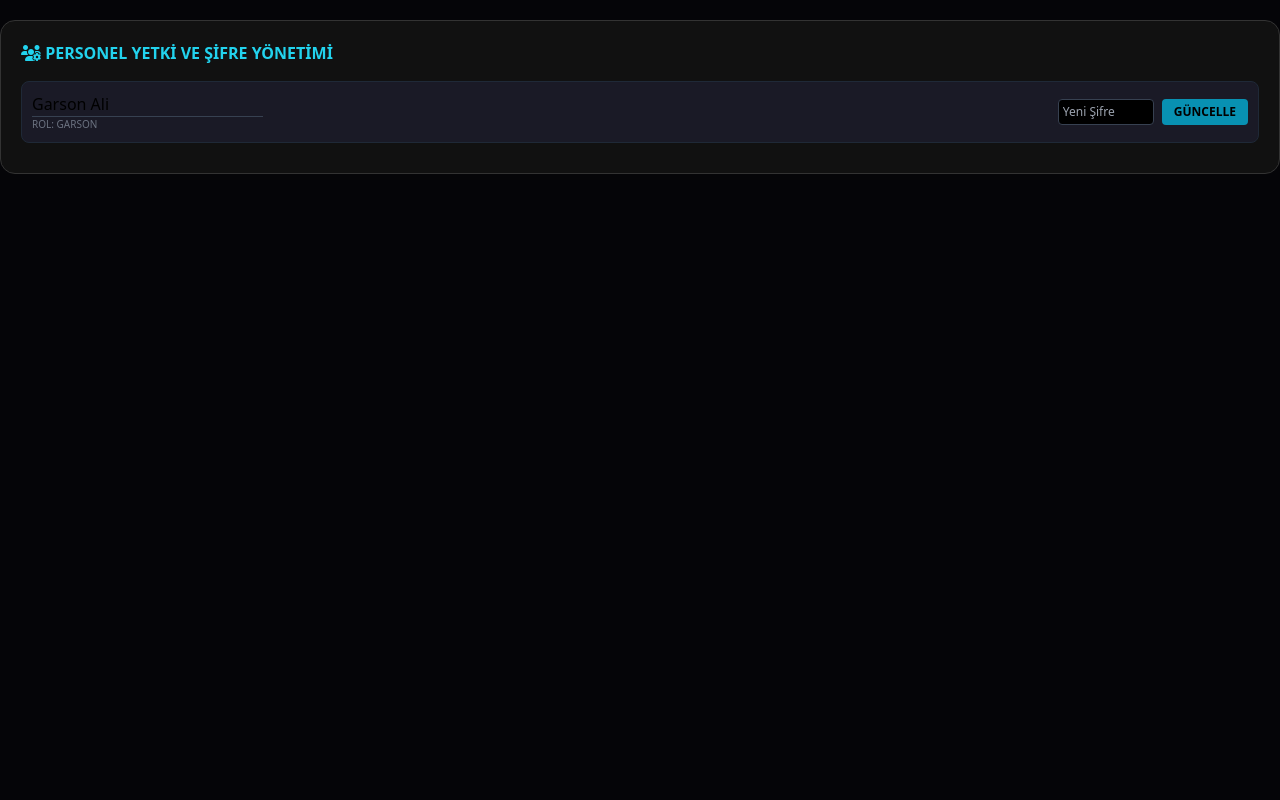
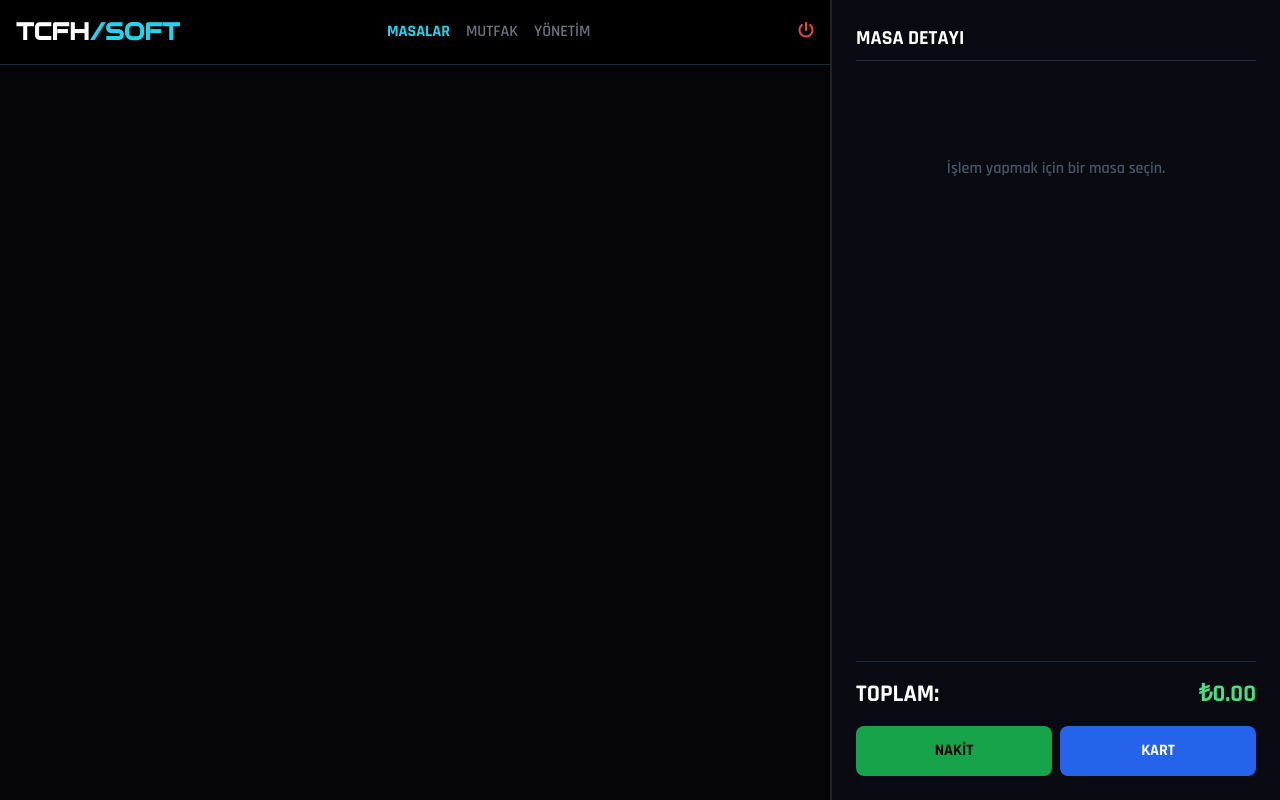
Before and after one commit to ataremir/rubips, a Python web app: template rubips/templates/index.html in a window 1280 px wide. Run offline with Jinja, Linux system fonts and the light colour scheme; the template is opened without the code that fills it, so the values that code supplies are empty; some libraries are stand-ins or nearby versions.

Commit message:
Update index.html

```diff
--- a/rubips/templates/index.html
+++ b/rubips/templates/index.html
@@ -6,58 +6,127 @@
     <meta name="apple-mobile-web-app-capable" content="yes">
     <meta name="apple-mobile-web-app-status-bar-style" content="black-translucent">
     <link rel="manifest" href="/manifest.json">
-
-    <title>TCFH/SOFT - MASTER PANEL</title>
+    <title>TCFH/SOFT V5.1</title>
     <script src="https://cdn.tailwindcss.com"></script>
     <link rel="stylesheet" href="https://cdnjs.cloudflare.com/ajax/libs/font-awesome/6.5.1/css/all.min.css">
+    <link href="https://fonts.googleapis.com/css2?family=Rajdhani:wght@600;700&family=Audiowide&display=swap" rel="stylesheet">
 
     <style>
-        /* PWA açıldığında telefonun üst kısmındaki boşluğu yönetir */
-        body { background: #050508; padding-top: env(safe-area-inset-top); }
-        .admin-panel { background: #111; border: 1px solid #333; padding: 20px; border-radius: 15px; margin-top: 20px; }
-        .user-card { background: #1a1a26; padding: 10px; border-radius: 8px; margin-bottom: 10px; display: flex; justify-content: space-between; align-items: center; }
+        :root { --neon: #00f2ff; --pink: #ff0055; --bg: #050508; --panel: #0f0f16; }
+        body { background: var(--bg); color: white; font-family: 'Rajdhani', sans-serif; overflow: hidden; }
+
+        /* MASAÜSTÜ (PC) DÜZENİ */
+        @media (min-width: 1024px) {
+            .main-layout { display: grid; grid-template-columns: 1fr 450px; height: 100vh; }
+            .sidebar-right { border-left: 2px solid #222; display: flex; flex-direction: column; background: #0a0a12; }
+            .mobile-nav { display: none; }
+        }
+
+        /* MOBİL DÜZENİ */
+        @media (max-width: 1023px) {
+            .main-layout { display: block; height: calc(100vh - 60px); overflow-y: auto; }
+            .sidebar-right { display: none; } /* Mobil modal kullanır */
+            .mobile-nav { display: flex; position: fixed; bottom: 0; width: 100%; height: 60px; background: #0a0a12; border-top: 1px solid #333; z-index: 50; }
+        }
+
+        /* ORTAK STİLLER */
+        .card { background: var(--panel); border: 1px solid #222; transition: 0.2s; cursor: pointer; }
+        .card:hover { border-color: var(--neon); transform: translateY(-3px); }
+        .card.ps { border-top: 4px solid var(--neon); }
+        .card.kafe { border-top: 4px solid var(--pink); }
+
+        input, select { background: #1a1a26; border: 1px solid #333; color: white; padding: 12px; border-radius: 8px; }
+        .btn-action { height: 50px; font-weight: bold; border-radius: 8px; display: flex; align-items: center; justify-content: center; gap: 8px; }
     </style>
 </head>
 <body>
-    <div id="view-ayarlar" class="view-section">
-        <div class="admin-panel">
-            <h3 class="text-cyan-400 font-bold mb-4"><i class="fas fa-users-cog"></i> PERSONEL YETKİ VE ŞİFRE YÖNETİMİ</h3>
 
-            <div id="staffList">
-                <div class="user-card border border-gray-800">
-                    <div>
-                        <input type="text" id="editName_1" value="Garson Ali" class="bg-transparent border-b border-gray-700 focus:border-cyan-400 outline-none">
-                        <div class="text-[10px] text-gray-500">ROL: GARSON</div>
-                    </div>
-                    <div class="flex gap-2">
-                        <input type="password" id="editPass_1" placeholder="Yeni Şifre" class="bg-black text-xs p-1 rounded border border-gray-700 w-24">
-                        <button onclick="updateStaff(1)" class="bg-cyan-600 text-black px-3 py-1 rounded text-xs font-bold">GÜNCELLE</button>
+    <div class="main-layout" id="mainApp">
+        <div class="flex flex-col h-full overflow-hidden">
+            <header class="p-4 border-b border-gray-800 flex justify-between items-center bg-black">
+                <div class="text-2xl font-bold" style="font-family:'Audiowide'">TCFH<span class="text-cyan-400">/SOFT</span></div>
+                <div class="hidden lg:flex gap-4">
+                    <button class="text-cyan-400 font-bold" onclick="showView('masalar')">MASALAR</button>
+                    <button class="text-gray-500 hover:text-white" onclick="showView('mutfak')">MUTFAK</button>
+                    <button class="text-gray-500 hover:text-white" onclick="showView('yonetim')">YÖNETİM</button>
+                </div>
+                <button onclick="location.reload()" class="text-red-500"><i class="fas fa-power-off"></i></button>
+            </header>
+
+            <main class="flex-1 overflow-y-auto p-4">
+                <div id="view-masalar" class="view-content">
+                    <div class="grid grid-cols-2 sm:grid-cols-3 md:grid-cols-4 xl:grid-cols-6 gap-4" id="masaGrid">
+                        </div>
+                </div>
+
+                <div id="view-yonetim" class="view-content hidden">
+                    <h2 class="text-2xl font-bold text-cyan-400 mb-6">PERSONEL VE YETKİ KONTROLÜ</h2>
+                    <div class="space-y-4" id="personelListesi">
+                        <div class="bg-gray-900 p-4 rounded-xl flex flex-wrap justify-between items-center gap-4 border border-gray-800">
+                            <div class="flex-1 min-w-[200px]">
+                                <label class="text-[10px] text-gray-500">PERSONEL ADI</label>
+                                <input type="text" value="Garson Ali" class="w-full bg-transparent border-none text-lg font-bold p-0">
+                            </div>
+                            <div class="w-32">
+                                <label class="text-[10px] text-gray-500">YETKİ</label>
+                                <select class="w-full bg-black text-xs p-1">
+                                    <option>Garson</option><option>Mutfak</option><option>Admin</option>
+                                </select>
+                            </div>
+                            <div class="w-32">
+                                <label class="text-[10px] text-gray-500">ŞİFRE</label>
+                                <input type="password" placeholder="****" class="w-full bg-black text-xs p-1">
+                            </div>
+                            <button class="bg-cyan-600 text-black px-4 py-2 rounded font-bold text-xs">GÜNCELLE</button>
+                        </div>
                     </div>
                 </div>
+            </main>
+        </div>
+
+        <aside class="sidebar-right p-6">
+            <h3 class="text-xl font-bold mb-4 border-b border-gray-800 pb-2">MASA DETAYI</h3>
+            <div id="sideDetail" class="flex-1 overflow-y-auto">
+                <p class="text-gray-600 text-center mt-20">İşlem yapmak için bir masa seçin.</p>
             </div>
-        </div>
+            <div class="mt-4 pt-4 border-t border-gray-800">
+                <div class="flex justify-between text-2xl font-bold mb-4">
+                    <span>TOPLAM:</span> <span class="text-green-400">₺0.00</span>
+                </div>
+                <div class="grid grid-cols-2 gap-2">
+                    <button class="btn-action bg-green-600 text-black">NAKİT</button>
+                    <button class="btn-action bg-blue-600 text-white">KART</button>
+                </div>
+            </div>
+        </aside>
     </div>
 
+    <nav class="mobile-nav">
+        <button class="flex-1 flex flex-col items-center justify-center text-cyan-400" onclick="showView('masalar')">
+            <i class="fas fa-couch"></i><span class="text-[10px]">MASALAR</span>
+        </button>
+        <button class="flex-1 flex flex-col items-center justify-center text-gray-500" onclick="showView('mutfak')">
+            <i class="fas fa-utensils"></i><span class="text-[10px]">MUTFAK</span>
+        </button>
+        <button class="flex-1 flex flex-col items-center justify-center text-gray-500" onclick="showView('yonetim')">
+            <i class="fas fa-users-cog"></i><span class="text-[10px]">YÖNETİM</span>
+        </button>
+    </nav>
+
     <script>
-        // PWA Kurulumu
-        if ('serviceWorker' in navigator) {
-            navigator.serviceWorker.register('/sw.js');
-        }
+        // PWA Kaydı
+        if ('serviceWorker' in navigator) { navigator.serviceWorker.register('/sw.js'); }
 
-        // PERSONEL GÜNCELLEME (Python API'ye gönderir)
-        async function updateStaff(userId) {
-            const newName = document.getElementById(`editName_${userId}`).value;
-            const newPass = document.getElementById(`editPass_${userId}`).value;
+        // Sekme Değiştirme (Sayfalar Üst Üste Binmez)
+        function showView(viewId) {
+            document.querySelectorAll('.view-content').forEach(v => v.classList.add('hidden'));
+            document.getElementById('view-' + viewId).classList.remove('hidden');
 
-            const res = await fetch('/api/personel-guncelle', {
-                method: 'POST',
-                headers: {'Content-Type': 'application/json'},
-                body: JSON.stringify({ userId, newName, newPass })
+            // Aktif buton rengini değiştir
+            document.querySelectorAll('.mobile-nav button, .lg\\:flex button').forEach(b => {
+                b.classList.remove('text-cyan-400');
+                b.classList.add('text-gray-500');
             });
-
-            if(res.ok) {
-                alert("Personel bilgileri ve şifresi başarıyla güncellendi!");
-            }
         }
     </script>
 </body>
```
